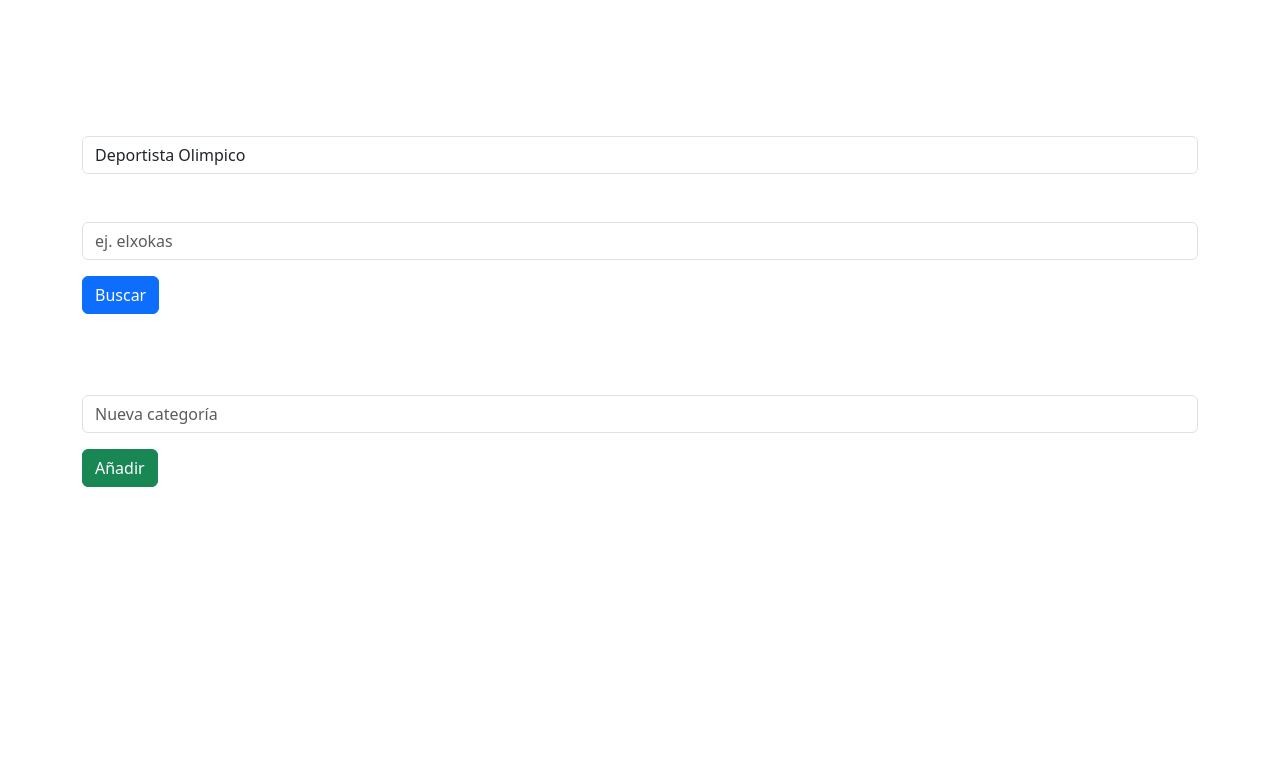
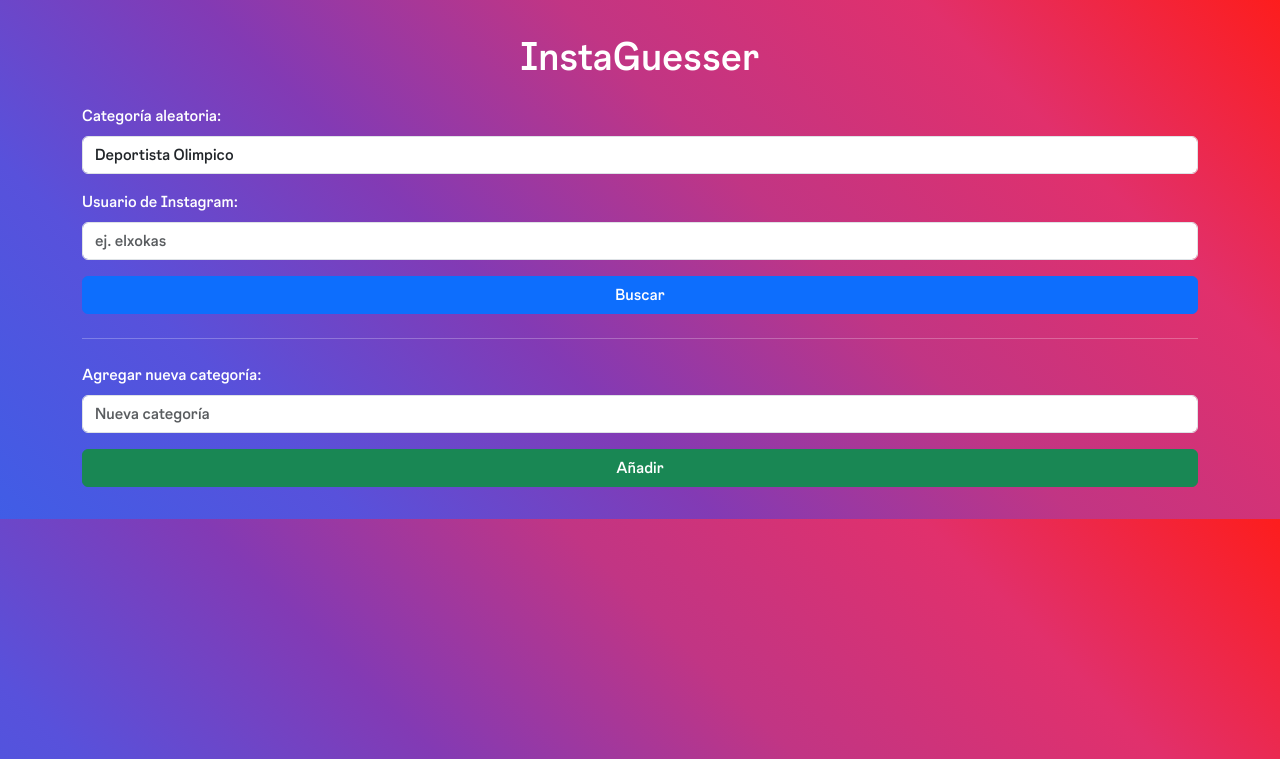
Before and after one commit to jesusburrueco/instaguesser, a Flask app: page / in a window 1280 px wide. Shown: the top 759 px of the page. Run offline with Flask 3, Linux system fonts and the light colour scheme.

Commit message:
Update index.html

```diff
--- a/templates/index.html
+++ b/templates/index.html
@@ -13,12 +13,20 @@
     <style>
       body {
         padding: 2rem;
-        font-damily: 'Instagram Sans Medium';
+        font-family: 'Instagram Sans Medium';
         color: white;
+        height: 100%;
+        background: linear-gradient(45deg, #405de6, #5851db, #833ab4, #c13584, #e1306c, #fd1d1d);
       }
       img {
         max-width: 150px;
         border-radius: 10px;
+      }
+      button{
+        width: 100%;
+        font-size: 18px;
+        background-color: #d62976;
+        font-damily: 'Instagram Sans Medium';
       }
     </style>
   </head>
```
